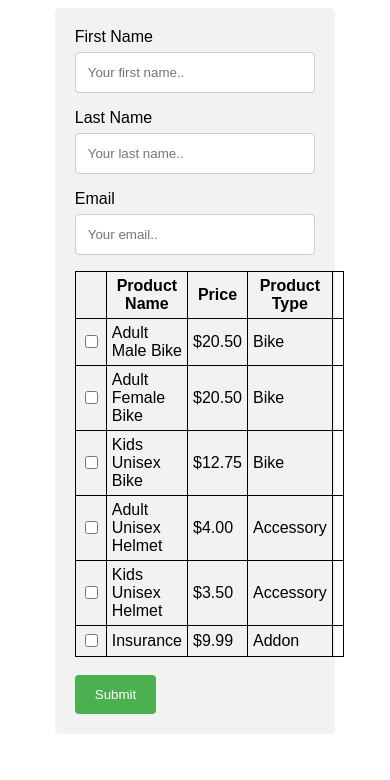
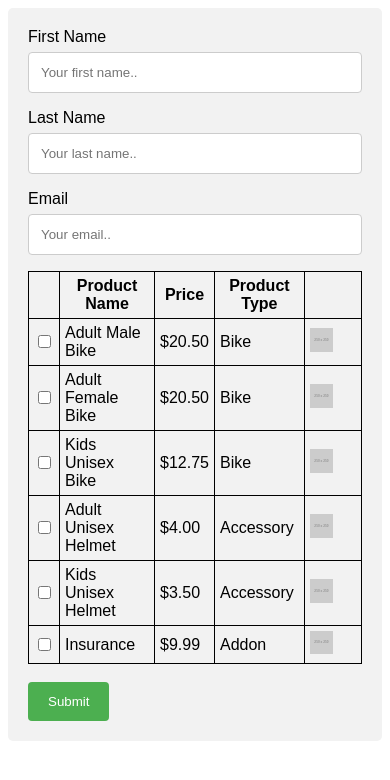
Before and after one commit to jarvisjardin/bikerental, a plain HTML site: page index.html in a window 390 px wide. Drawn offline with Linux system fonts and the light colour scheme; placeholder pictures from the web are drawn by us.

Commit message:
added responsive

```diff
--- a/index.html
+++ b/index.html
@@ -13,6 +13,8 @@
 <!DOCTYPE html>
 <html>
 <head>
+  <meta name="viewport" content="width=device-width, initial-scale=1.0">
+
   <style>
     * {
       box-sizing: border-box;
@@ -73,6 +75,12 @@
     td > img{
       width: 50%;
       margin: 0 auto;
+    }
+
+    @media only screen and (max-width: 768px) {
+      .container {
+        max-width: 100%;
+      }
     }
 
   </style>
```
